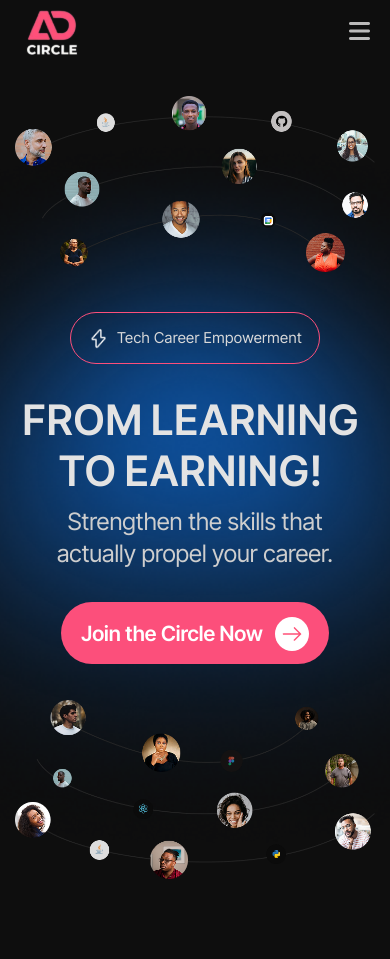
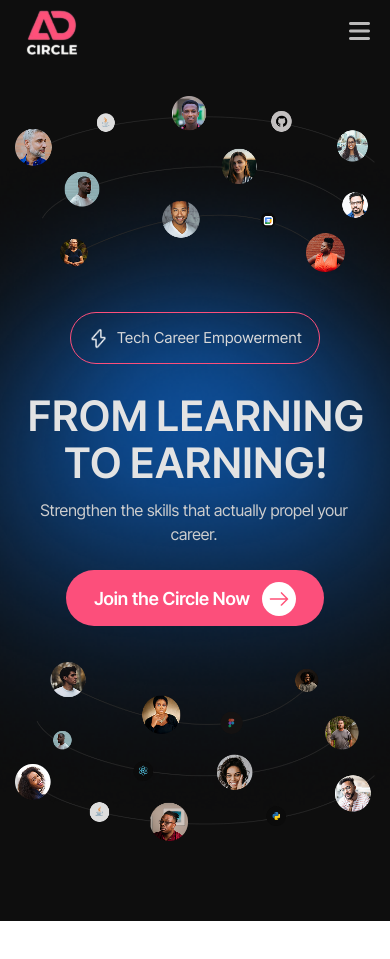
Before and after one commit to OLADIMEJI988/aritdevcircle, a React (Vite) app: page / in a window 390 px wide. After the commit the page ends 921 px from the top, so only its background shows below. Built offline with nearby package versions, Linux system fonts and the light colour scheme.

Commit message:
minor fix

```diff
--- a/src/pages/LandingPage.jsx
+++ b/src/pages/LandingPage.jsx
@@ -133,7 +133,7 @@ export default function LandingPage() {
                 </div>
             </motion.div>
 
-            <div className="lg:max-xl:mx-16 xl:mx-12 xl:max-w-full mx-auto mobile:max-xxm:mt-6 xxm:max-lg:mt-7 lg:mt-3">
+            <div className="mobile:max-xxm:ml-[11px] xxm:ml-2 mobile:max-xxm:mt-5 xxm:max-lg:mt-6 lg:mt-3">
             <motion.p
                 className="text-[#E3E3E3] mobile:max-xxm:text-[42px] xxm:max-sm:text-[50px] sm:max-lg:text-7xl lg:text-[55px] xl:max-lxl:text-[80px] lxl:text-[85px] font-semibold tracking-wide flex-wrap justify-center"
                 initial="hidden"
@@ -159,7 +159,7 @@ export default function LandingPage() {
             </motion.p>
 
             <motion.p
-                className="text-[#E3E3E3] mobile:max-xxm:text-[42px] xxm:max-sm:text-[50px] sm:max-lg:text-7xl lg:text-[55px] xl:max-lxl:text-[80px] lxl:text-[85px] font-semibold tracking-wide mobile:max-sm:-mt-3 sm:max-lg:mt-2 lg:max-xl:-mt-5 xl:-mt-8 flex-wrap justify-center"
+                className="text-[#E3E3E3] mobile:max-xxm:text-[42px] xxm:max-sm:text-[50px] sm:max-lg:text-7xl lg:text-[55px] xl:max-lxl:text-[80px] lxl:text-[85px] font-semibold tracking-wide mobile:max-sm:-mt-4 sm:max-lg:mt-2 lg:max-xl:-mt-5 xl:-mt-8 flex-wrap justify-center"
                 initial="hidden"
                 animate="visible"
                 variants={{
@@ -183,7 +183,7 @@ export default function LandingPage() {
             </motion.p>
 
             <motion.p
-                className="text-[#CECECE] mobile:max-xxm:text-[24px] mobile:max-xxm:mx-3 xxm:max-xsm:text-[27px] xsm:max-sm:text-[29px] sm:max-lg:text-[24px] lg:text-[15px] xl:text-[18px] lg:max-w-[550px] mx-auto mobile:max-sm:mt-1 leading-8 sm:max-lg:mt-4 lg:mt-0"
+                className="text-[#CECECE] mobile:max-xxm:-ml-[1px] mobile:max-xsm:text-base mobile:max-xxm:mx-3 xsm:max-sm:text-[23px] sm:max-lg:text-[24px] lg:text-[15px] xl:text-[18px] lg:max-w-[550px] mx-auto mobile:max-sm:mt-1 leading-8 sm:max-lg:mt-4 lg:mt-0"
                 initial={{ opacity: 0, y: 20 }}
                 animate={{ opacity: 1, y: 0 }}
                 transition={{ duration: 0.4, delay: 0.9 }}
@@ -194,12 +194,12 @@ export default function LandingPage() {
 
             {/* CTA Button */}
             <motion.button
-            className="bg-[#fc4f7b] text-[#110D0D] mobile:max-xxm:py-[13px] xxm:max-lg:py-5 lg:py-2 xl:py-3 mobile:max-xxm:px-5 xxm:max-lg:px-9 lg:px-5 xl:px-6 rounded-full font-semibold hover:opacity-90 flex justify-center items-center mobile:max-xxm:gap-3 xxm:max-lg:gap-4 lg:gap-3 mx-auto mobile:max-lg:mt-8 lg:mt-6 xl:mt-8"
+            className="bg-[#fc4f7b] text-[#110D0D] mobile:max-xsm:py-[10px] xsm:max-lg:py-5 lg:py-2 xl:py-3 mobile:max-xsm:px-7 xsm:max-lg:px-9 lg:px-5 xl:px-6 rounded-full font-semibold hover:opacity-90 flex justify-center items-center mobile:max-xxm:gap-3 xxm:max-lg:gap-4 lg:gap-3 mx-auto mobile:max-lg:mt-6 lg:mt-6 xl:mt-8"
             initial={{ opacity: 0, y: 20 }}
             animate={{ opacity: 1, y: 0 }}
             transition={{ duration: 0.4, delay: 1.3, ease: "easeOut" }}
             >
-            <p className="mobile:max-xxm:text-[21px] xxm:max-lg:text-[25px] lg:text-[16px] xl:text-[19px] text-white">Join the Circle Now</p>
+            <p className="mobile:max-xsm:text-[18px] xsm:max-lg:text-[25px] lg:text-[16px] xl:text-[19px] text-white">Join the Circle Now</p>
             <div className="mt-[2px] bg-white p-[5px] xl:p-[6px] rounded-full">
                 <img className="xxm:max-lg:h-7 xl:h-6" src={arrow} alt="arrow" />
             </div>
```
